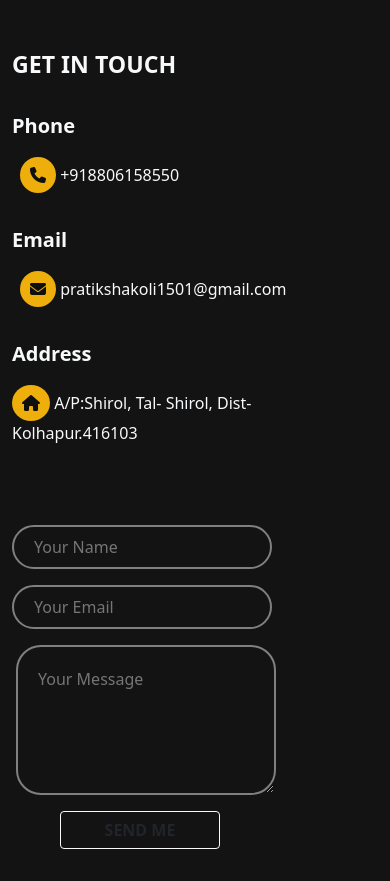
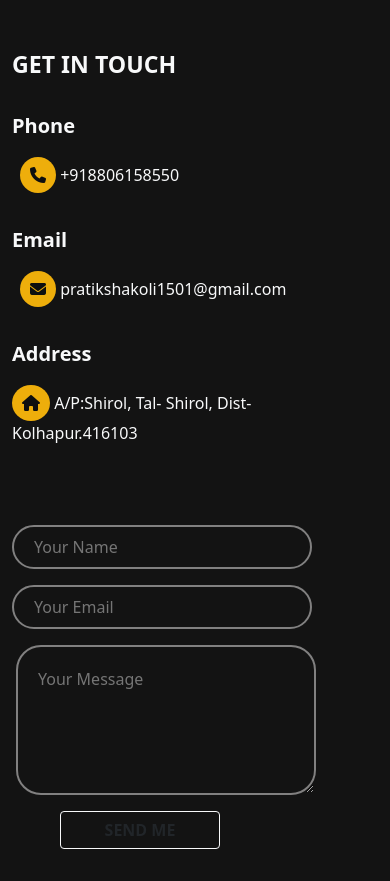
Before and after one commit to KoliPratiksha/Pratiksha-Portfolio, a plain HTML site: page contact.html in a window 390 px wide. Shown: the part 141-1022 px from the top of the page. Drawn offline with nearby package versions, Linux system fonts and the light colour scheme.

Commit message:
Changes in style file

```diff
--- a/style.css
+++ b/style.css
@@ -524,6 +524,7 @@ progress {
     .text{
         font-size: 2.1rem;
         padding-top: 1rem;
+        padding-left: 3rem;
     }
     .text2{
         margin-left: 6rem;
@@ -671,13 +672,13 @@ progress {
     }
 
     #ip1{
-        width: 260px;
+        width: 300px;
         margin-top: 1rem;
         margin-left: none !important;
 
     }
     #subject{
-        width: 260px;
+        width: 300px;
         height: 150px;
         margin-top: 1rem;
         margin-left: 1rem;
```
